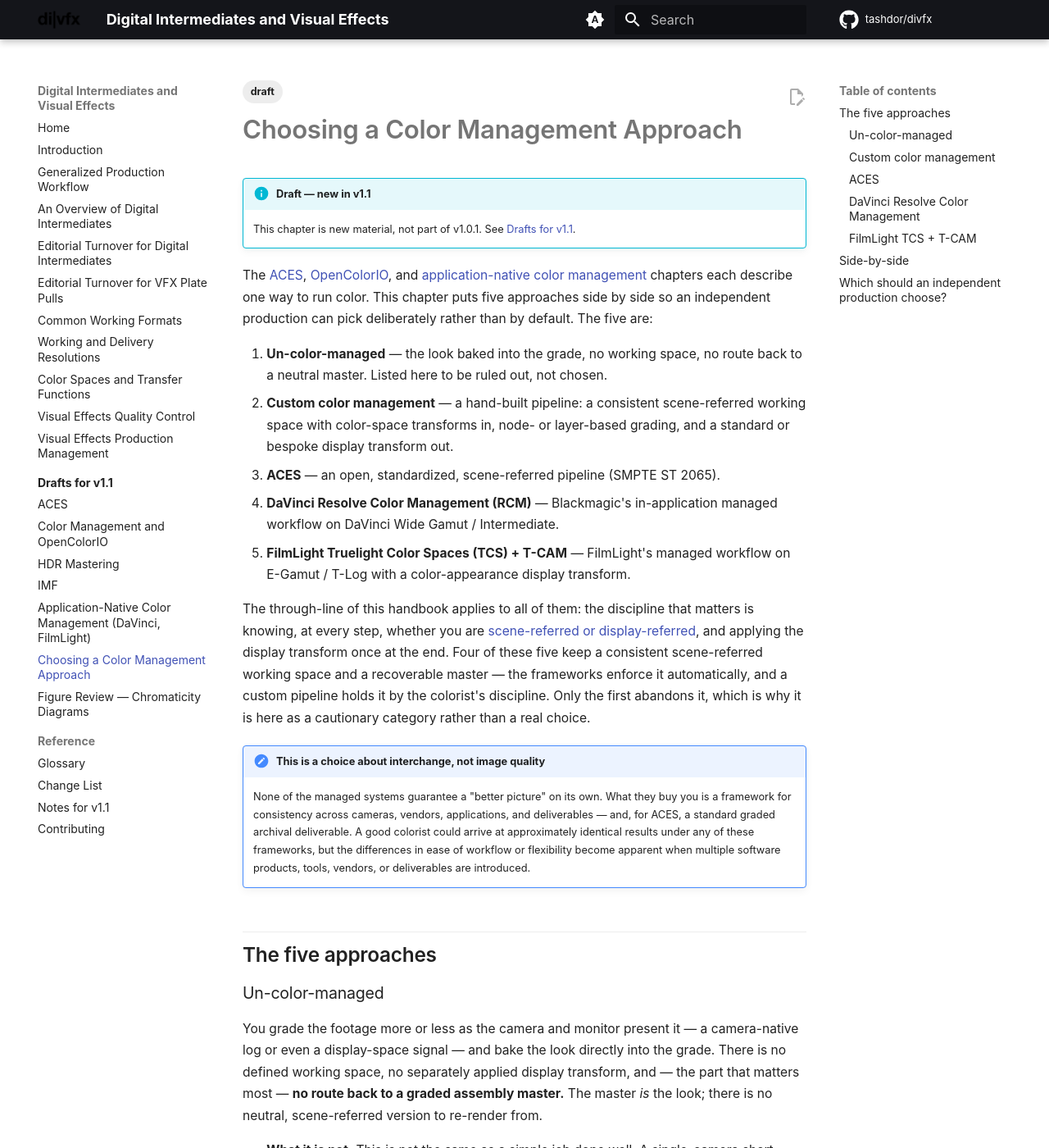
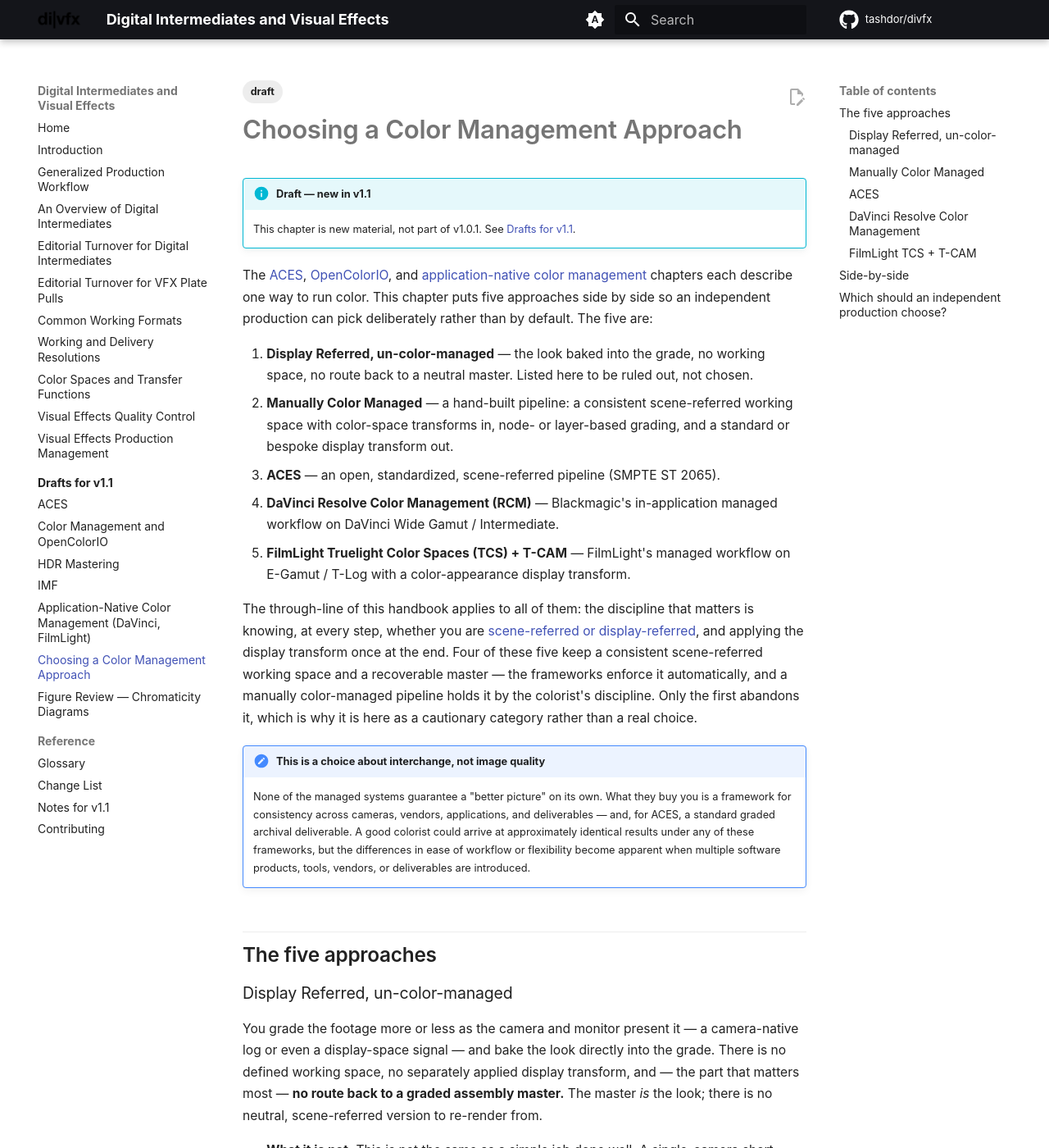
Before and after one commit to tashdor/divfx, an MkDocs documentation site: the page built from docs/drafts/color-management-comparison.md, in a window 1280 px wide and 1400 px high. Shown: the whole window at 82% size. Built offline with MkDocs 1.6.1 and Material for MkDocs 9.7.7, drawn with Linux system fonts in a browser that asks for light colours; comment, search, counter and statistics services are not loaded; the version menu is left out; some of the changed text lies outside the part shown.

Commit message:
Rename comparison approaches: Display Referred, un-color-managed; Manually Color Managed
- "Un-color-managed" -> "Display Referred, un-color-managed"
- "Custom color management" -> "Manually Color Managed" (headings, list,
  table column, cross-link anchor, and lowercase "custom pipeline" prose)
- Update drafts index blurb to match

Co-Authored-By: Claude Opus 4.8 <noreply@anthropic.com>

```diff
--- a/docs/drafts/color-management-comparison.md
+++ b/docs/drafts/color-management-comparison.md
@@ -13,9 +13,9 @@ The [ACES](aces.md), [OpenColorIO](color-management.md), and
 one way to run color. This chapter puts five approaches side by side so an independent production can
 pick deliberately rather than by default. The five are:
 
-1. **Un-color-managed** — the look baked into the grade, no working space, no route back to a neutral
+1. **Display Referred, un-color-managed** — the look baked into the grade, no working space, no route back to a neutral
    master. Listed here to be ruled out, not chosen.
-2. **Custom color management** — a hand-built pipeline: a consistent scene-referred working space with
+2. **Manually Color Managed** — a hand-built pipeline: a consistent scene-referred working space with
    color-space transforms in, node- or layer-based grading, and a standard or bespoke display
    transform out.
 3. **ACES** — an open, standardized, scene-referred pipeline (SMPTE ST 2065).
@@ -27,7 +27,7 @@ pick deliberately rather than by default. The five are:
 The through-line of this handbook applies to all of them: the discipline that matters is knowing, at
 every step, whether you are [scene-referred or display-referred](../digital-intermediates.md), and
 applying the display transform once at the end. Four of these five keep a consistent scene-referred
-working space and a recoverable master — the frameworks enforce it automatically, and a custom
+working space and a recoverable master — the frameworks enforce it automatically, and a manually color-managed
 pipeline holds it by the colorist's discipline. Only the first abandons it, which is why it is here
 as a cautionary category rather than a real choice.
 
@@ -41,7 +41,7 @@ as a cautionary category rather than a real choice.
 
 ## The five approaches
 
-### Un-color-managed
+### Display Referred, un-color-managed
 
 You grade the footage more or less as the camera and monitor present it — a camera-native log or
 even a display-space signal — and bake the look directly into the grade. There is no defined working
@@ -51,7 +51,7 @@ re-render from.
 
 - **What it is not.** This is not the same as a simple job done well. A single-camera short graded on
   a consistent working space with the display transform applied last is
-  [custom color management](#custom-color-management), not this — it keeps a recoverable master at
+  [Manually Color Managed](#manually-color-managed), not this — it keeps a recoverable master at
   almost no extra cost. Truly un-color-managed means that when a new deliverable, a new display, or an
   HDR pass is asked for later, the only source is a baked image.
 - **Why it fails.** Technical and creative decisions are entangled: a white-balance fix and a look
@@ -63,12 +63,12 @@ re-render from.
     It is tempting to treat "no color management" as the zero-cost default for a simple job. For any
     production that intends to deliver professionally it is not a defensible choice — the moment
     anyone asks for a second deliverable, a re-grade, or an archival master, there is nothing neutral
-    to go back to. What people usually mean by "keep it simple" is a **custom** pipeline with a
+    to go back to. What people usually mean by "keep it simple" is a **manually color-managed** pipeline with a
     consistent working space and a recoverable master, which costs almost nothing more to stand up and
     keeps every door open. Requirements, deliverables, and workflow are a conversation to have **with
     the colorist before you commit to working with them** — not a default to drift into.
 
-### Custom color management
+### Manually Color Managed
 
 A hand-built managed pipeline. The colorist assigns each source into a **common — or at least
 semi-consistent — scene-referred working space** with color-space transforms, grades with node- or
@@ -104,7 +104,7 @@ the back, delivered in practice as an [OCIO config](color-management.md#how-aces
   ACES2065-1 gives a **neutral, documented archival encoding** independent of any display or look.
   It is free and vendor-independent.
 - **Drawbacks.** It is not free of *effort*: setup, testing, and vendor discipline cost real time,
-  and adopting ACES badly is worse than a well-run custom pipeline. The standard Output
+  and adopting ACES badly is worse than a well-run manually color-managed pipeline. The standard Output
   Transform is a strong opinion; a look that fights it means working against the system. There is a
   learning curve, and version discipline matters (do not
   [switch versions mid-show](aces.md#aces-20)). With a single camera and a single deliverable, much
@@ -145,7 +145,7 @@ Baselight and Daylight.
 
 ## Side-by-side
 
-| | Un-color-managed | Custom | ACES | Resolve RCM | FilmLight TCS |
+| | Display Referred, un-color-managed | Manually Color Managed | ACES | Resolve RCM | FilmLight TCS |
 | --- | --- | --- | --- | --- | --- |
 | **Working space** | None (camera-native / display) | Consistent scene-referred (colorist's choice) | ACEScg / ACEScct | DaVinci Wide Gamut + Intermediate | E-Gamut + T-Log |
 | **Display transform** | Baked into grade | Chosen — standard or bespoke DRT | ACES Output Transform | Resolve DRT (internal) | T-CAM v2 (CAM-based) |
@@ -173,7 +173,7 @@ The decision reuses the same framing as the
 first move is to rule one out.
 
 **Rule out truly un-color-managed.** For a production that will deliver professionally, a baked,
-unrecoverable master is not a real option. The floor is a **custom** pipeline: a consistent
+unrecoverable master is not a real option. The floor is a **manually color-managed** pipeline: a consistent
 scene-referred working space, the display transform applied last, and a documented master you can
 re-render from. That floor costs almost nothing over "just grading," and it is the difference between
 a show you can repurpose and one you cannot.
@@ -186,7 +186,7 @@ a show you can repurpose and one you cannot.
   OCIO-delivered standard is for.
 - You **lack the color-science resources to build and vet a bespoke workflow.** A documented,
   standardized pipeline you can adopt is safer than a homemade one you cannot fully test — a framework
-  gives you the discipline of a custom pipeline without having to author it.
+  gives you the discipline of a manually color-managed pipeline without having to author it.
 
 **Between the frameworks:**
 
@@ -200,7 +200,7 @@ a show you can repurpose and one you cannot.
   rendering; its published files and OCIO config make it more portable than Resolve's DRT, and it
   interoperates with ACES.
 
-**A custom (hand-built) pipeline earns its place** when:
+**A manually color-managed pipeline earns its place** when:
 
 - You have the **color-science resources** to design, document, and test it, and a specific reason to
   control the DRT or look by hand — a house print emulation like Filmbox, a bespoke show LUT — that a
@@ -215,7 +215,7 @@ a show you can repurpose and one you cannot.
     *How many sources, tools, vendors, and deliverables will touch this, and will anyone need a
     neutral master later?* The more of those that are plural or uncertain, the further toward a
     **framework** (and toward ACES) you should go. The fewer and more fixed they are, the more a
-    lean **custom** pipeline is defensible — but a consistent working space and a recoverable master
+    lean **manually color-managed** pipeline is defensible — but a consistent working space and a recoverable master
     are non-negotiable either way.
 
 Whatever you choose, the decision belongs in **pre-production**, written into the
```
Also changed, not shown: docs/drafts/index.md (+1 -1 lines).
